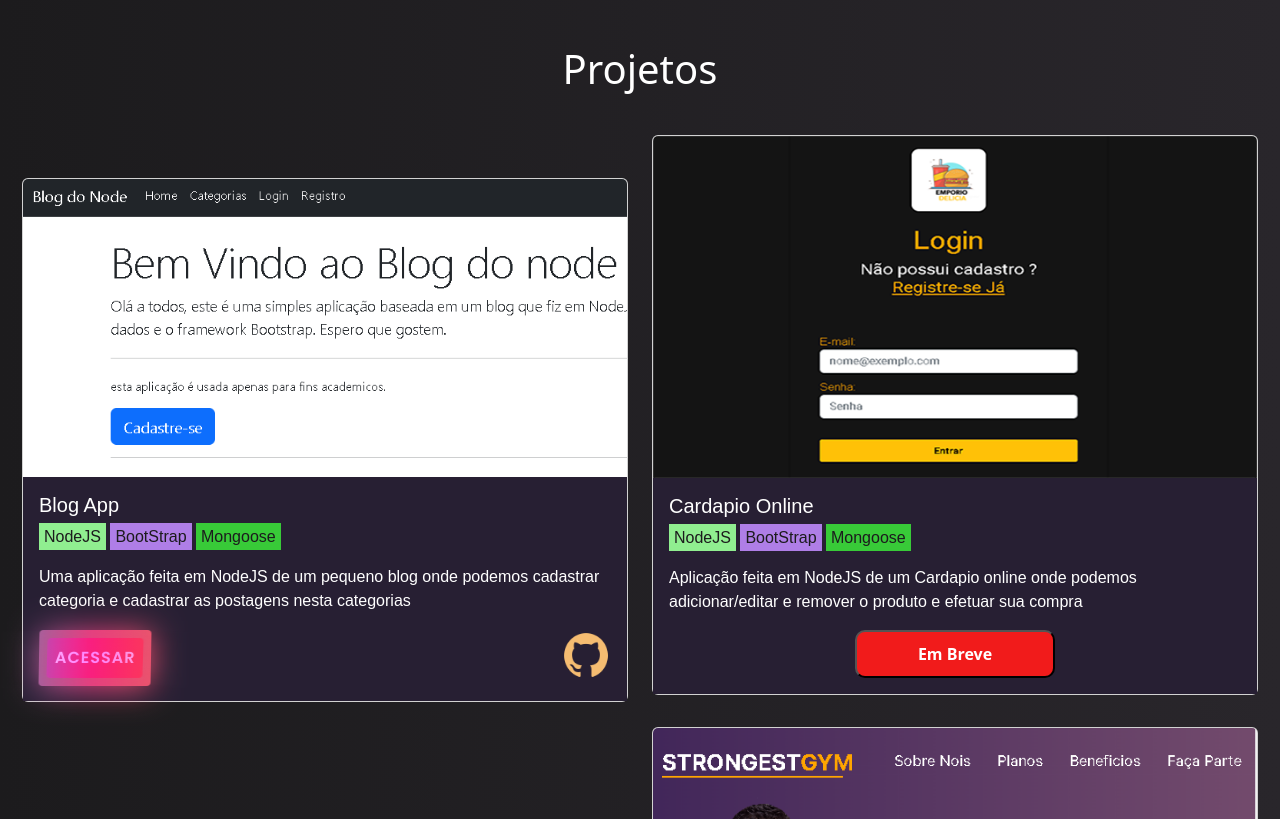
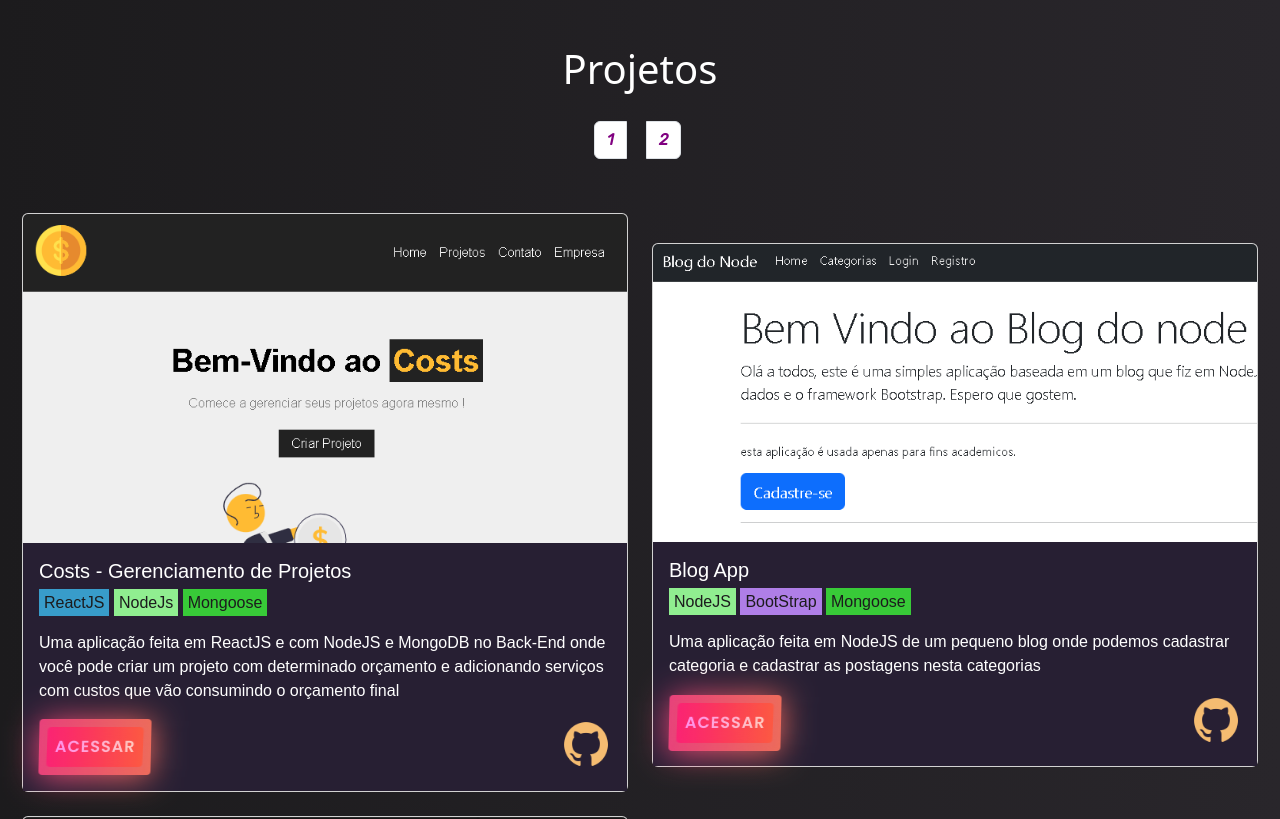
Before and after one commit to AlanAlmeida8245/Portfolio, a website: page index.html in a window 1280 px wide. Shown: the part 1981-2800 px from the top of the page. Drawn offline with nearby package versions, Linux system fonts and the light colour scheme.

Commit message:
Atualizado Costs Adicionado

```diff
--- a/index.html
+++ b/index.html
@@ -1318,7 +1318,39 @@
 
       <h1 class="titulo-skills mt-5" id="projetos">Projetos</h1>
 
+      <nav aria-label="Navegação de página exemplo">
+        <ul class="pagination justify-content-center">
+
+          <li class="page-item"><a class="page-link" style="color: purple
+            ;" onclick="alternarPagina(1)">1</a></li>
+          <li class="page-item"><a class="page-link"  style="color: purple
+            ;" onclick="alternarPagina(2)">2</a></li>
+
+        </ul>
+      </nav>
+
+      <div id="page-1" data-aos="zoom-in">
         <div class="row row-cols-1 row-cols-md-2 g-4">
+          <div class="col" data-aos="zoom-in">
+            <div class="card">
+              <img src="imagens/Costs.png" class="card-img-top" alt="...">
+              <div class="card-body">
+                <h5 class="card-title">Costs - Gerenciamento de Projetos</h5>
+                <p><span class="reactjs">ReactJS</span> <span class="nodejs">NodeJs</span>  <span class="mongoose">Mongoose</span></p>
+                <p class="card-text">Uma aplicação feita em ReactJS e com NodeJS e MongoDB no Back-End onde você pode criar um projeto com determinado orçamento e adicionando serviços com custos que vão consumindo o orçamento final</p>
+                <div class="button-div">
+                  <a href="https://cost-dlopwlj70-alanalmeida8245.vercel.app/" class="btn" target="_blank">
+                    <div>Acessar</div>
+                  </a>
+                  <div>
+                    <a href="https://github.com/AlanAlmeida8245/Cost" target="_blank">
+                      <img src="icons/211904_social_github_icon.png" alt="" width="50px">
+                    </a>
+                  </div>
+                </div>
+              </div>
+            </div>
+          </div>
           <div class="col" data-aos="zoom-in">
             <div class="card">
               <img src="imagens/blog.png" class="card-img-top" alt="...">
@@ -1349,11 +1381,9 @@
                 <div class="button-div" id="breve">
                   <button class= "Danger">Em Breve</button>
                 </div>
-
-            </div>
-          </div>
-        </div>
-
+              </div>
+            </div>
+          </div>
           <div class="col" data-aos="zoom-in">
             <div class="card">
               <img src="imagens/TodoList.png" class="card-img-top" alt="...">
@@ -1372,7 +1402,6 @@
               </div>
             </div>
           </div>
-
           <div class="col" data-aos="zoom-in">
             <div class="card">
               <img src="imagens/landingpage-academia.png" class="card-img-top" alt="...">
@@ -1392,7 +1421,6 @@
             </div>
           </div>
 
-
           <div class="col" data-aos="zoom-in">
             <div class="card">
               <img src="imagens/conversor.png" class="card-img-top" alt="...">
@@ -1412,6 +1440,12 @@
             </div>
           </div>
 
+
+        </div>
+      </div>
+
+      <div id="page-2" data-aos="zoom-in">
+        <div class="row row-cols-1 row-cols-md-2 g-4">
           <div class="col" data-aos="zoom-in">
             <div class="card">
               <img src="imagens/contador.png" class="card-img-top" alt="...">
@@ -1430,7 +1464,6 @@
               </div>
             </div>
           </div>
-
           <div class="col" data-aos="zoom-in">
             <div class="card">
               <img src="imagens/calculadora.png" class="card-img-top" alt="..." width="300px" height=""300px>
@@ -1449,7 +1482,7 @@
               </div>
             </div>
           </div>
-
+        </div>
       </div>
 
       <div class="container">
--- a/scrip.js
+++ b/scrip.js
@@ -1,3 +1,6 @@
+const PaginaDois = document.getElementById("page-2")
+PaginaDois.style.display = "none"; // irá esconder a pagina 2
+var PaginaSelecionada = 1; //Portfolio irá começar na Página 1
 
 //navbar
 // Animação Maquina de Escrever
@@ -16,4 +19,23 @@ const titulo = document.querySelector('.titulo-principal');
 typeWrite(titulo);
 //-------------------------------------//
 
-//Navbar
+//Paginação
+
+function alternarPagina(pageId){
+
+  const PaginaUm = document.getElementById("page-1")
+
+  if(pageId === 1 && PaginaSelecionada !== 1){
+    PaginaDois.style.display = "none"
+    PaginaSelecionada = 1;
+    PaginaUm.style.display = "block";
+  }
+  if(pageId === 2 && PaginaSelecionada !== 2)
+  {
+    PaginaDois.style.display = "block"
+    PaginaSelecionada = 2;
+    PaginaUm.style.display = "none";
+  }
+
+
+}
--- a/style.css
+++ b/style.css
@@ -430,7 +430,7 @@ p{
     display: none;
   }
 
-  @media (max-width:680px) {
+  @media (max-width:684px) {
     .nav > .nav-btn {
       display: inline-block;
       position: absolute;
@@ -457,10 +457,10 @@ p{
       display: block;
       width: 100%;
       background-color: #1d212ab0;
-      height: 0px;
+      height: 30px;
       transition: all 0.3s ease-in;
       overflow-y: hidden;
-      top: 50px;
+      top: 65px;
       left: 0px;
     }
     .nav > .nav-links > a {
```
Also changed, not shown: imagens/Costs.png (added). Lines whose indentation alone changed are shown as unchanged.
